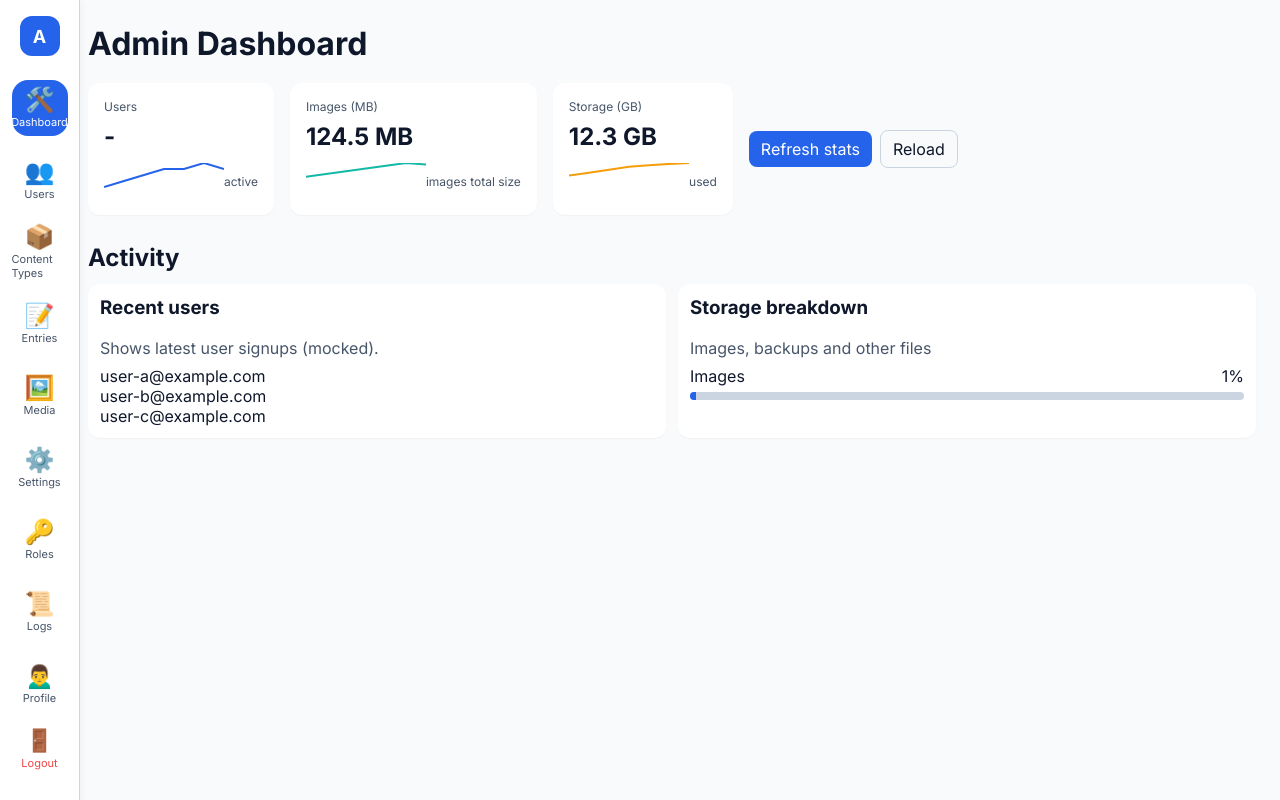
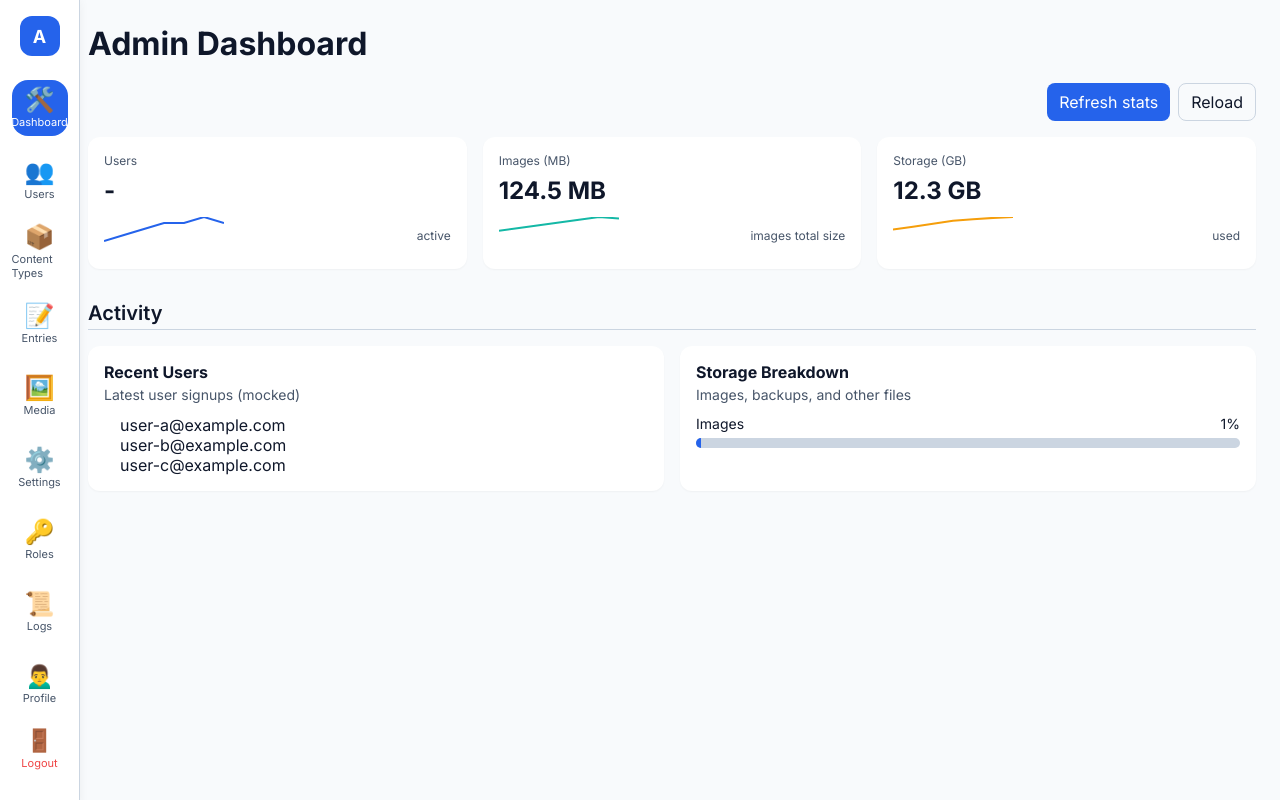
Before and after one commit to building-for-fun/fountainCms, a React (Vite) app in the folder frontend/: page /admin in a window 1280 px wide. Built offline with nearby package versions, Linux system fonts and the light colour scheme; no server answers.

Commit message:
chore(ui): update adminPage styling

```diff
--- a/frontend/src/pages/AdminPage.tsx
+++ b/frontend/src/pages/AdminPage.tsx
@@ -95,34 +95,24 @@ export default function AdminPage() {
           </div>
         </div>
 
-        <div style={{ display: 'flex', gap: 16, marginTop: 20, flexWrap: 'wrap' }}>
-          <StatCard
-            title="Users"
-            value={loadingUsers ? 'Loading…' : (usersCount?.toString() ?? '-')}
+        <div
+          style={{
+            display: 'flex',
+            flexDirection: 'column',
+            marginTop: 20,
+            width: '100%',
+          }}
+        >
+          {/* Top-right buttons */}
+          <div
+            style={{
+              display: 'flex',
+              justifyContent: 'flex-end',
+              gap: 8,
+              marginBottom: 16,
+              flexWrap: 'wrap',
+            }}
           >
-            <div style={{ display: 'flex', alignItems: 'center', justifyContent: 'space-between' }}>
-              <Sparkline data={sparkDataUsers} />
-              <div style={{ fontSize: 12, color: 'var(--color-text-muted)' }}>active</div>
-            </div>
-          </StatCard>
-
-          <StatCard title="Images (MB)" value={`${imagesSizeMB} MB`}>
-            <div style={{ display: 'flex', alignItems: 'center', justifyContent: 'space-between' }}>
-              <Sparkline data={sparkDataImages} color="var(--color-accent)" />
-              <div style={{ fontSize: 12, color: 'var(--color-text-muted)' }}>
-                images total size
-              </div>
-            </div>
-          </StatCard>
-
-          <StatCard title="Storage (GB)" value={`${storageUsedGB} GB`}>
-            <div style={{ display: 'flex', alignItems: 'center', justifyContent: 'space-between' }}>
-              <Sparkline data={sparkDataStorage} color="var(--color-warning)" />
-              <div style={{ fontSize: 12, color: 'var(--color-text-muted)' }}>used</div>
-            </div>
-          </StatCard>
-
-          <div style={{ display: 'flex', alignItems: 'center', gap: 8 }}>
             <button
               onClick={handleRefreshStorage}
               style={{
@@ -147,49 +137,151 @@ export default function AdminPage() {
               Reload
             </button>
           </div>
+
+          {/* Stats grid */}
+          <div
+            style={{
+              display: 'flex',
+              flexWrap: 'wrap',
+              justifyContent: 'space-between',
+              gap: 16,
+              width: '100%',
+            }}
+          >
+            <div style={{ flex: '1 1 30%', minWidth: 280 }}>
+              <StatCard
+                title="Users"
+                value={loadingUsers ? 'Loading…' : (usersCount?.toString() ?? '-')}
+              >
+                <div
+                  style={{
+                    display: 'flex',
+                    alignItems: 'center',
+                    justifyContent: 'space-between',
+                  }}
+                >
+                  <Sparkline data={sparkDataUsers} />
+                  <div style={{ fontSize: 12, color: 'var(--color-text-muted)' }}>active</div>
+                </div>
+              </StatCard>
+            </div>
+
+            <div style={{ flex: '1 1 30%', minWidth: 280 }}>
+              <StatCard title="Images (MB)" value={`${imagesSizeMB} MB`}>
+                <div
+                  style={{
+                    display: 'flex',
+                    alignItems: 'center',
+                    justifyContent: 'space-between',
+                  }}
+                >
+                  <Sparkline data={sparkDataImages} color="var(--color-accent)" />
+                  <div style={{ fontSize: 12, color: 'var(--color-text-muted)' }}>
+                    images total size
+                  </div>
+                </div>
+              </StatCard>
+            </div>
+
+            <div style={{ flex: '1 1 30%', minWidth: 280 }}>
+              <StatCard title="Storage (GB)" value={`${storageUsedGB} GB`}>
+                <div
+                  style={{
+                    display: 'flex',
+                    alignItems: 'center',
+                    justifyContent: 'space-between',
+                  }}
+                >
+                  <Sparkline data={sparkDataStorage} color="var(--color-warning)" />
+                  <div style={{ fontSize: 12, color: 'var(--color-text-muted)' }}>used</div>
+                </div>
+              </StatCard>
+            </div>
+          </div>
         </div>
 
-        <section style={{ marginTop: 28 }}>
-          <h2 style={{ marginBottom: 12 }}>Activity</h2>
-          <div style={{ display: 'grid', gridTemplateColumns: '1fr 1fr', gap: 12 }}>
+        <section style={{ marginTop: 32, width: '100%' }}>
+          <h2
+            style={{
+              marginBottom: 16,
+              fontSize: 20,
+              fontWeight: 600,
+              color: 'var(--color-text)',
+              borderBottom: '1px solid var(--color-border)',
+              paddingBottom: 4,
+            }}
+          >
+            Activity
+          </h2>
+
+          <div
+            style={{
+              display: 'grid',
+              gridTemplateColumns: 'repeat(auto-fit, minmax(300px, 1fr))',
+              gap: 16,
+            }}
+          >
+            {/* Recent Users Card */}
             <div
               style={{
                 background: 'var(--color-surface)',
-                padding: 12,
+                padding: 16,
                 borderRadius: 12,
                 boxShadow: 'var(--shadow-sm)',
+                transition: 'transform 0.2s ease, box-shadow 0.2s ease',
+              }}
+              onMouseEnter={(e) => {
+                e.currentTarget.style.transform = 'translateY(-2px)';
+                e.currentTarget.style.boxShadow = 'var(--shadow-md)';
+              }}
+              onMouseLeave={(e) => {
+                e.currentTarget.style.transform = 'none';
+                e.currentTarget.style.boxShadow = 'var(--shadow-sm)';
               }}
             >
-              <h3 style={{ marginTop: 0 }}>Recent users</h3>
-              <p style={{ margin: 0, color: 'var(--color-text-muted)' }}>
-                Shows latest user signups (mocked).
+              <h3 style={{ margin: 0, fontSize: 16 }}>Recent Users</h3>
+              <p style={{ margin: '4px 0 12px', color: 'var(--color-text-muted)', fontSize: 14 }}>
+                Latest user signups (mocked)
               </p>
-              <ul style={{ marginTop: 8 }}>
+              <ul style={{ margin: 0, paddingLeft: 16, color: 'var(--color-text)' }}>
                 <li>user-a@example.com</li>
                 <li>user-b@example.com</li>
                 <li>user-c@example.com</li>
               </ul>
             </div>
+
+            {/* Storage Breakdown Card */}
             <div
               style={{
                 background: 'var(--color-surface)',
-                padding: 12,
+                padding: 16,
                 borderRadius: 12,
                 boxShadow: 'var(--shadow-sm)',
+                transition: 'transform 0.2s ease, box-shadow 0.2s ease',
+              }}
+              onMouseEnter={(e) => {
+                e.currentTarget.style.transform = 'translateY(-2px)';
+                e.currentTarget.style.boxShadow = 'var(--shadow-md)';
+              }}
+              onMouseLeave={(e) => {
+                e.currentTarget.style.transform = 'none';
+                e.currentTarget.style.boxShadow = 'var(--shadow-sm)';
               }}
             >
-              <h3 style={{ marginTop: 0 }}>Storage breakdown</h3>
-              <p style={{ margin: 0, color: 'var(--color-text-muted)' }}>
-                Images, backups and other files
+              <h3 style={{ margin: 0, fontSize: 16 }}>Storage Breakdown</h3>
+              <p style={{ margin: '4px 0 12px', color: 'var(--color-text-muted)', fontSize: 14 }}>
+                Images, backups, and other files
               </p>
+
               <div style={{ marginTop: 8 }}>
-                <div style={{ display: 'flex', justifyContent: 'space-between' }}>
+                <div style={{ display: 'flex', justifyContent: 'space-between', fontSize: 14 }}>
                   <span>Images</span>
                   <span>{Math.round((imagesSizeMB / (storageUsedGB * 1024)) * 100)}%</span>
                 </div>
+
                 <div
                   style={{
-                    height: 8,
+                    height: 10,
                     background: 'var(--color-border)',
                     borderRadius: 8,
                     overflow: 'hidden',
@@ -198,9 +290,13 @@ export default function AdminPage() {
                 >
                   <div
                     style={{
-                      width: `${Math.min(100, Math.round((imagesSizeMB / (storageUsedGB * 1024)) * 100))}%`,
+                      width: `${Math.min(
+                        100,
+                        Math.round((imagesSizeMB / (storageUsedGB * 1024)) * 100)
+                      )}%`,
                       height: '100%',
                       background: 'var(--color-primary)',
+                      transition: 'width 0.3s ease',
                     }}
                   />
                 </div>
```
